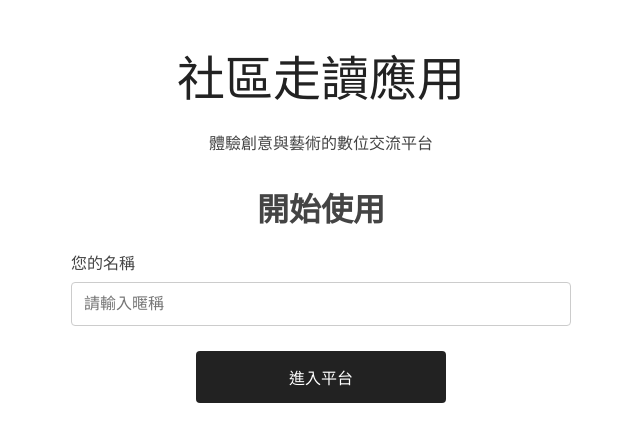
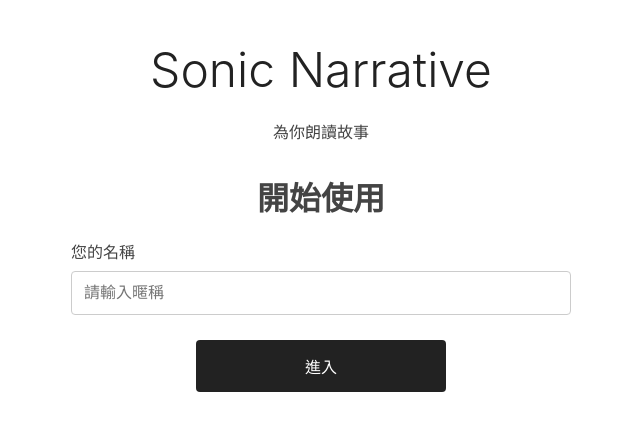
Before and after one commit to bamboo0911/sonic-ai-narrative, a plain HTML site: page index.html in a window 1280 px wide. Shown: the whole page, without its empty margins (319-959 px from the left). Drawn offline with nearby package versions, Linux system fonts and the light colour scheme.

Commit message:
Update index.html

```diff
--- a/index.html
+++ b/index.html
@@ -3,7 +3,7 @@
 <head>
   <meta charset="UTF-8">
   <meta name="viewport" content="width=device-width, initial-scale=1.0">
-  <title>社區走讀應用 - 進入平台</title>
+  <title>Sonic Narrative</title>
   <link rel="stylesheet" href="styles.css">
   <!-- 載入 Supabase JS -->
   <script src="https://cdn.jsdelivr.net/npm/@supabase/supabase-js@2"></script>
@@ -12,12 +12,12 @@
   <div class="container">
     <section id="authSection" class="active">
       <div class="content-wrapper">
-        <h1>社區走讀應用</h1>
-        <p class="subtitle">體驗創意與藝術的數位交流平台</p>
+        <h1>Sonic Narrative</h1>
+        <p class="subtitle">為你朗讀故事</p>
         <h2>開始使用</h2>
         <label for="anonName">您的名稱</label>
         <input type="text" id="anonName" placeholder="請輸入暱稱">
-        <button id="anonymousSignupButton">進入平台</button>
+        <button id="anonymousSignupButton">進入</button>
         <div id="authMessage" class="status-message"></div>
       </div>
     </section>
```
